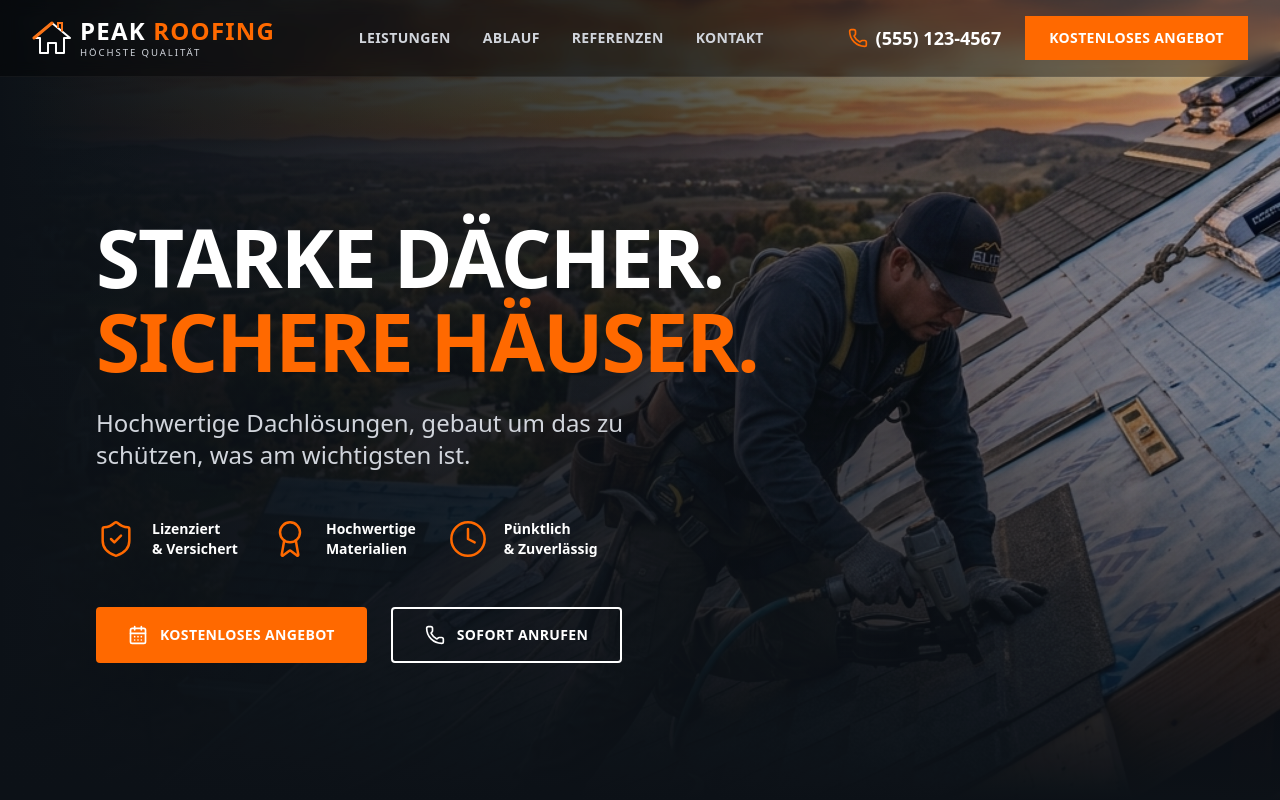
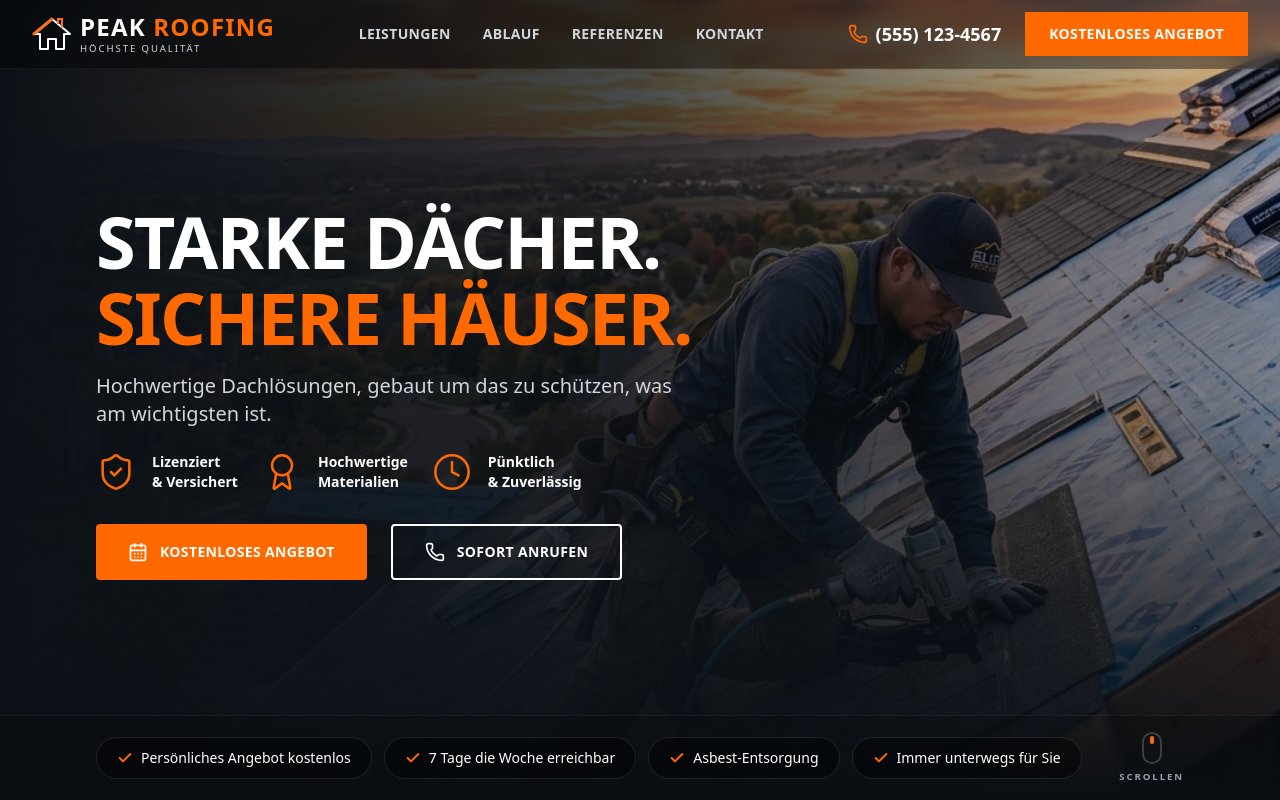
Before and after one commit to Moatez-km/roofing-website, a React (Vite) app: page / in a window 1280 px wide. Built offline with nearby package versions, Linux system fonts and the light colour scheme.

Commit message:
Optimize vertical spacing and margins to ensure the landing page fits on a single viewport without scrolling

```diff
--- a/src/App.tsx
+++ b/src/App.tsx
@@ -1,6 +1,7 @@
 import {
   Award,
   CalendarDays,
+  Check,
   Clock,
   Phone,
   Play,
@@ -23,7 +24,7 @@ export default function App() {
       </div>
 
       {/* Navigation */}
-      <nav className="relative z-10 flex items-center justify-between px-8 py-4 bg-black/40 backdrop-blur-sm border-b border-white/5">
+      <nav className="relative z-10 flex items-center justify-between px-8 py-3 bg-black/40 backdrop-blur-sm border-b border-white/5">
         {/* Logo */}
         <div className="flex items-center gap-2">
           {/* Custom SVG Logo resembling the one in the image */}
@@ -71,18 +72,18 @@ export default function App() {
       </nav>
 
       {/* Hero Content */}
-      <main className="relative z-10 flex-1 flex flex-col justify-center px-8 lg:px-24 py-16">
+      <main className="relative z-10 flex-1 flex flex-col justify-center px-8 lg:px-24 py-6 md:py-8">
         <div className="max-w-2xl">
-          <h1 className="text-6xl md:text-7xl lg:text-[5rem] font-black leading-[1.05] tracking-tight mb-6">
+          <h1 className="text-5xl md:text-6xl lg:text-[4.5rem] font-black leading-[1.05] tracking-tight mb-4">
             <span className="block text-white">STARKE DÄCHER.</span>
             <span className="block text-orange-500">SICHERE HÄUSER.</span>
           </h1>
 
-          <p className="text-xl md:text-2xl text-gray-300 mb-12 max-w-xl font-medium">
+          <p className="text-lg md:text-xl text-gray-300 mb-6 max-w-xl font-medium">
             Hochwertige Dachlösungen, gebaut um das zu schützen, was am wichtigsten ist.
           </p>
 
-          <div className="flex flex-col sm:flex-row gap-8 mb-12">
+          <div className="flex flex-col sm:flex-row gap-6 mb-8">
             <div className="flex items-center gap-4">
               <ShieldCheck className="w-10 h-10 text-orange-500" strokeWidth={1.5} />
               <div className="text-sm font-bold leading-snug">
@@ -118,6 +119,36 @@ export default function App() {
           </div>
         </div>
       </main>
+
+      {/* Bottom Features Banner */}
+      <footer className="relative z-10 w-full px-8 lg:px-24 py-4 mt-auto border-t border-white/5 bg-black/15 backdrop-blur-[2px] flex flex-col lg:flex-row items-start lg:items-center justify-between gap-4">
+        <div className="flex flex-wrap gap-3 max-w-5xl">
+          <div className="flex items-center gap-2 bg-black/40 border border-white/10 rounded-full px-5 py-2.5 text-sm font-medium backdrop-blur-sm">
+            <Check className="w-4 h-4 text-orange-500 stroke-[3]" />
+            <span>Persönliches Angebot kostenlos</span>
+          </div>
+          <div className="flex items-center gap-2 bg-black/40 border border-white/10 rounded-full px-5 py-2.5 text-sm font-medium backdrop-blur-sm">
+            <Check className="w-4 h-4 text-orange-500 stroke-[3]" />
+            <span>7 Tage die Woche erreichbar</span>
+          </div>
+          <div className="flex items-center gap-2 bg-black/40 border border-white/10 rounded-full px-5 py-2.5 text-sm font-medium backdrop-blur-sm">
+            <Check className="w-4 h-4 text-orange-500 stroke-[3]" />
+            <span>Asbest-Entsorgung</span>
+          </div>
+          <div className="flex items-center gap-2 bg-black/40 border border-white/10 rounded-full px-5 py-2.5 text-sm font-medium backdrop-blur-sm">
+            <Check className="w-4 h-4 text-orange-500 stroke-[3]" />
+            <span>Immer unterwegs für Sie</span>
+          </div>
+        </div>
+
+        {/* Scroll Indicator */}
+        <div className="hidden lg:flex flex-col items-center gap-1.5 self-end">
+          <div className="w-5 h-8 border-2 border-white/20 rounded-full flex justify-center pt-1">
+            <div className="w-1 h-2 bg-orange-500 rounded-full animate-bounce"></div>
+          </div>
+          <span className="text-[0.6rem] tracking-[0.2em] font-bold text-gray-400">SCROLLEN</span>
+        </div>
+      </footer>
     </div>
   );
 }
```
Also changed, not shown: assets/screenshot.png.
